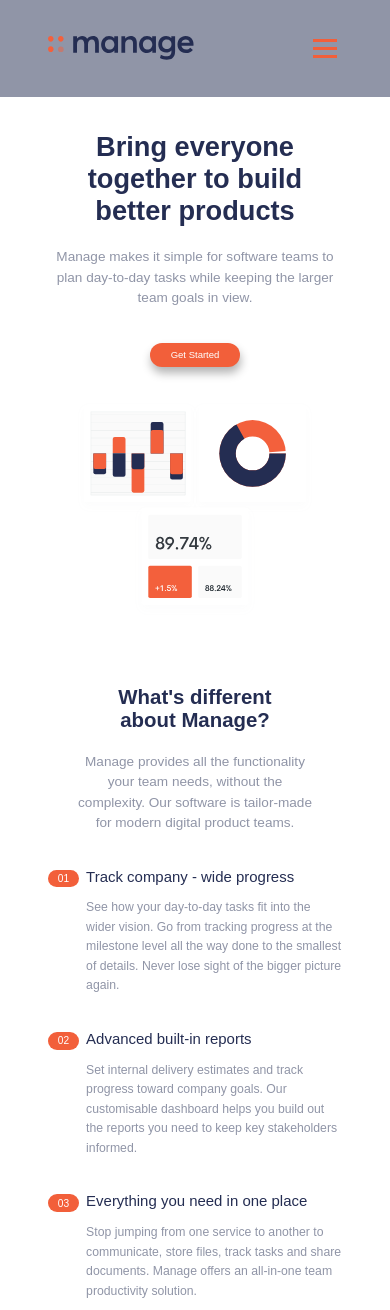
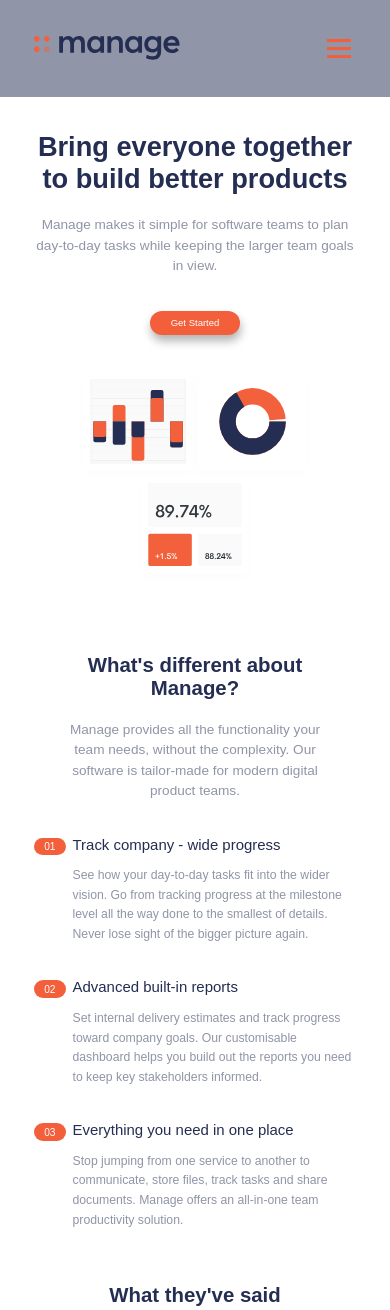
Before and after one commit to Georgi1997/Manage-, a website: page index.html in a window 390 px wide. Shown: the top 1310 px of the page. Drawn offline with Linux system fonts and the light colour scheme; a web font is replaced by a local one.

Commit message:
fix padding

```diff
--- a/sass/_cta.scss
+++ b/sass/_cta.scss
@@ -4,7 +4,7 @@
     padding: 5rem 10rem;
   }
   @media only screen and (max-width: 400px) {
-    padding: 5rem 7rem;
+    padding: 5rem;
   }
 }
 
--- a/sass/_features.scss
+++ b/sass/_features.scss
@@ -4,7 +4,10 @@
     padding: 5rem 10rem;
   }
   @media only screen and (max-width: 400px) {
-    padding: 5rem 7rem;
+    padding: 5rem;
+  }
+  @media only screen and (max-width: 350px) {
+    padding: 5rem 2rem;
   }
 }
 
--- a/sass/_navbar.scss
+++ b/sass/_navbar.scss
@@ -8,6 +8,9 @@
   }
   @media only screen and (max-width: 400px) {
     padding: 5rem 7rem;
+  }
+  @media only screen and (max-width: 400px) {
+    padding: 5rem;
   }
   &__logo {
   }
```
Also changed, not shown: css/style.css.
